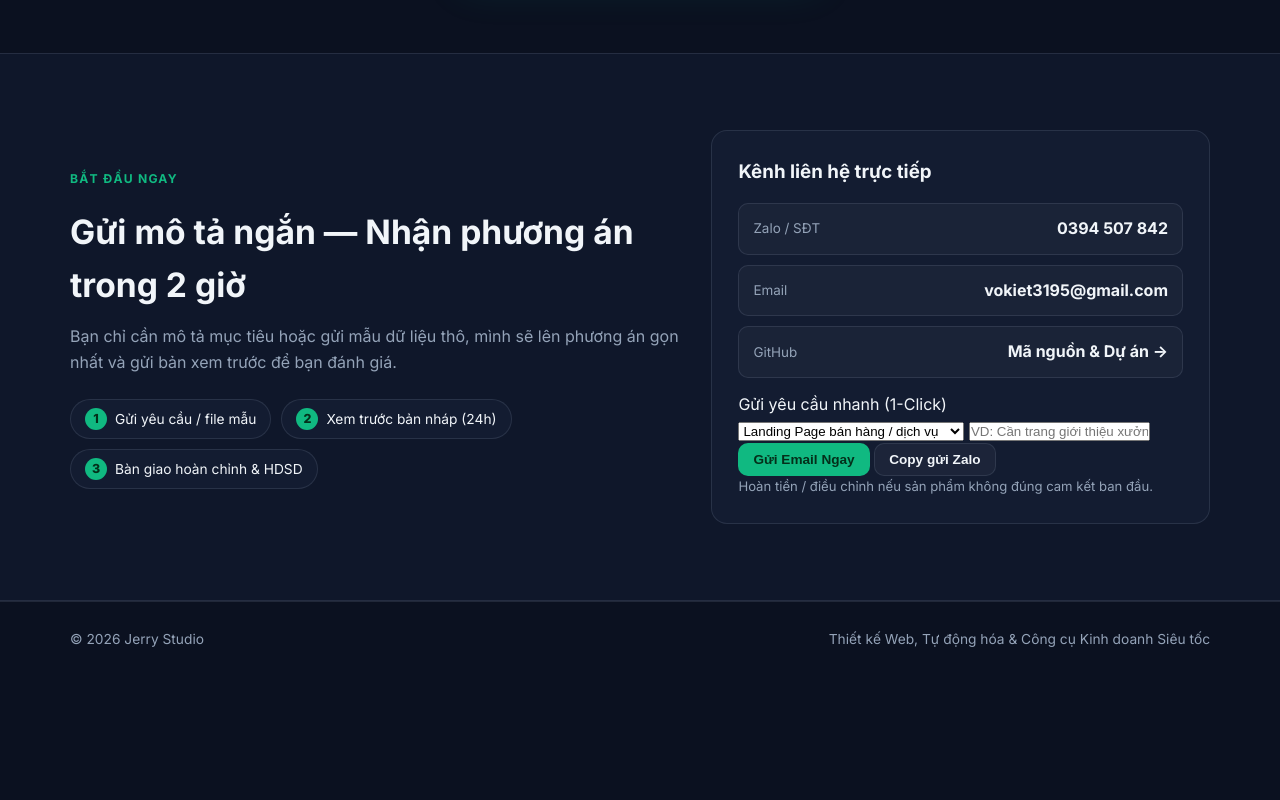
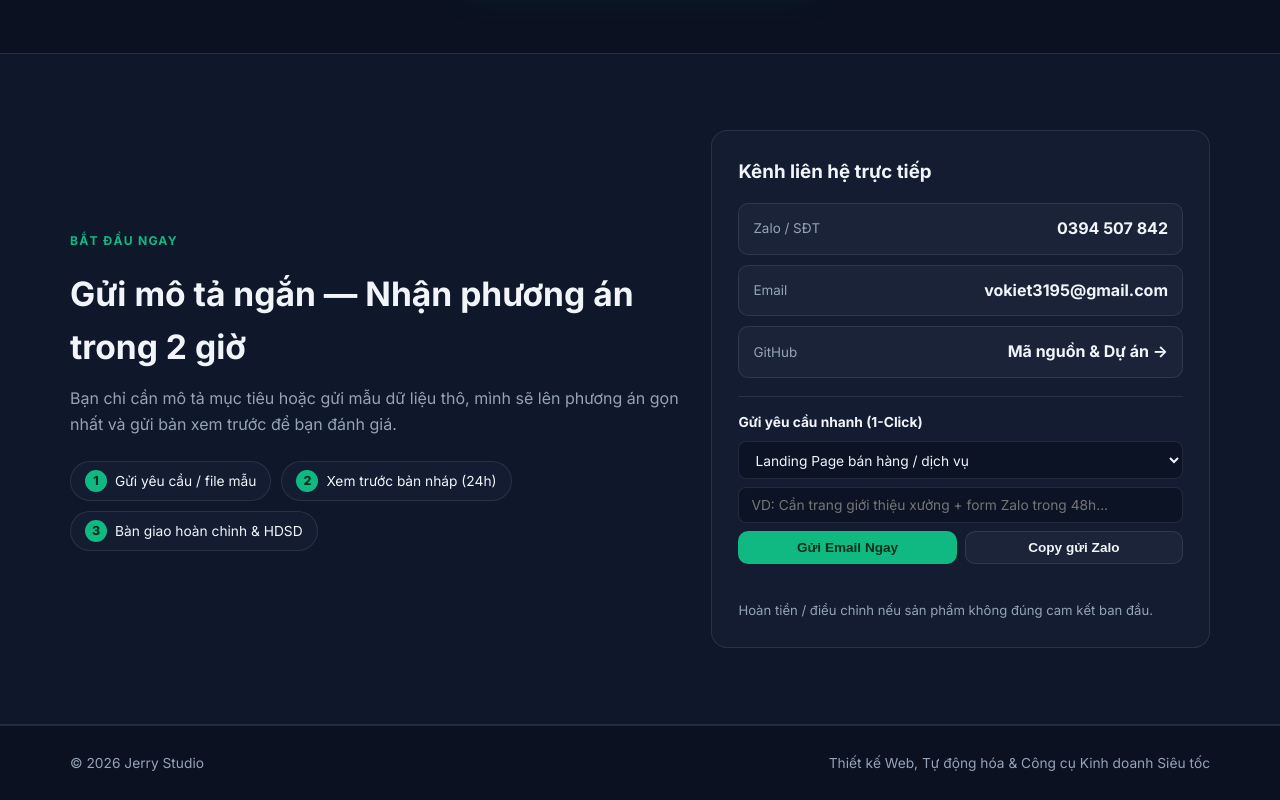
Before and after one commit to kietvt3195/portfolio, a plain HTML site: page index.html in a window 1280 px wide. Shown: the part 2961-3761 px from the top of the page. Before the commit the page ends 3637 px from the top, so only its background shows below. Drawn offline with Linux system fonts and the light colour scheme.

Commit message:
Add 1-click quick brief to styles.css

```diff
--- a/styles.css
+++ b/styles.css
@@ -501,6 +501,54 @@ a {
   color: var(--muted);
 }
 
+.brief-box {
+  border-top: 1px solid var(--card-border);
+  padding-top: 14px;
+  margin-top: 4px;
+  margin-bottom: 12px;
+  display: flex;
+  flex-direction: column;
+  gap: 8px;
+}
+
+.brief-title {
+  font-size: 0.86rem;
+  font-weight: 700;
+  color: var(--text);
+}
+
+.brief-input {
+  width: 100%;
+  padding: 9px 12px;
+  border-radius: 8px;
+  border: 1px solid var(--card-border);
+  background: rgba(11, 17, 32, 0.75);
+  color: var(--text);
+  font-family: inherit;
+  font-size: 0.86rem;
+}
+
+.brief-input:focus {
+  outline: none;
+  border-color: var(--primary);
+}
+
+.brief-actions {
+  display: flex;
+  gap: 8px;
+  flex-wrap: wrap;
+}
+
+.brief-actions .btn {
+  flex: 1;
+}
+
+.brief-toast {
+  font-size: 0.8rem;
+  color: #6ee7b7;
+  min-height: 16px;
+}
+
 .footer {
   padding: 26px 0;
   border-top: 1px solid var(--card-border);
```
